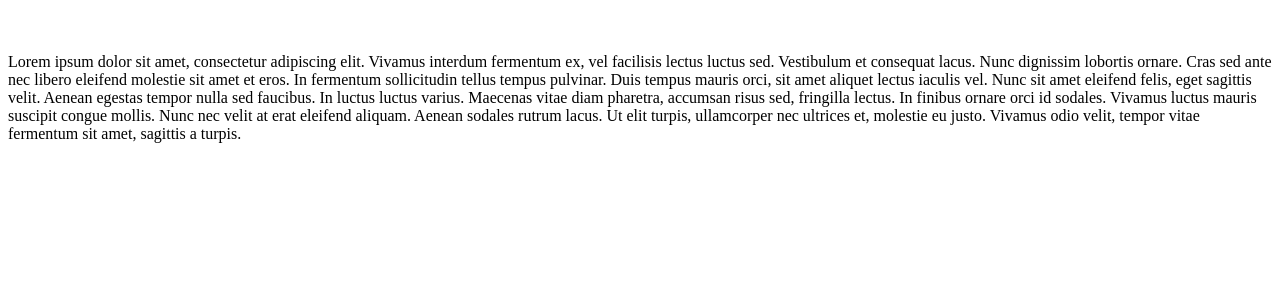
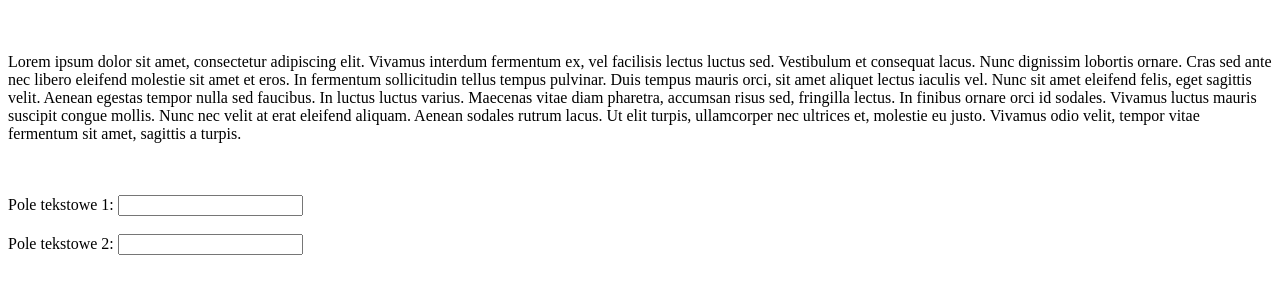
Before and after one commit to damejan/testowe_repozytorium, a plain HTML site: page index.html in a window 1280 px wide. Shown: the part 79-366 px from the top of the page. Drawn offline with Linux system fonts and the light colour scheme.

Commit message:
0.1.1
-dodano formularz
-dodano 2 pola tekstowe w formularzu

```diff
--- a/index.html
+++ b/index.html
@@ -11,6 +11,10 @@
         Lorem ipsum dolor sit amet, consectetur adipiscing elit. Vivamus interdum fermentum ex, vel facilisis lectus luctus sed. Vestibulum et consequat lacus. Nunc dignissim lobortis ornare. Cras sed ante nec libero eleifend molestie sit amet et eros. In fermentum sollicitudin tellus tempus pulvinar. Duis tempus mauris orci, sit amet aliquet lectus iaculis vel. Nunc sit amet eleifend felis, eget sagittis velit. Aenean egestas tempor nulla sed faucibus. In luctus luctus varius. Maecenas vitae diam pharetra, accumsan risus sed, fringilla lectus. In finibus ornare orci id sodales. Vivamus luctus mauris suscipit congue mollis. Nunc nec velit at erat eleifend aliquam. Aenean sodales rutrum lacus. Ut elit turpis, ullamcorper nec ultrices et, molestie eu justo. Vivamus odio velit, tempor vitae fermentum sit amet, sagittis a turpis.
     </p>
     <br><br>
+    <form action="">
+        Pole tekstowe 1: <input type="text"><br><br>
+        Pole tekstowe 2: <input type="text"><br><br>
+    </form>
 
 </body>
 </html>
```
